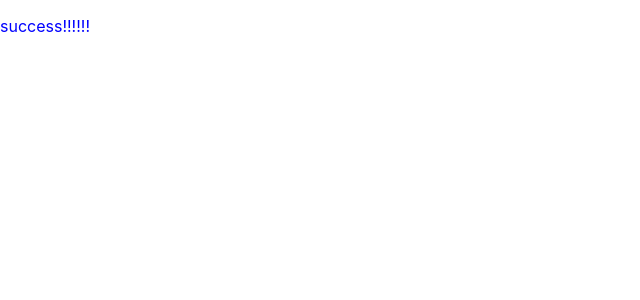
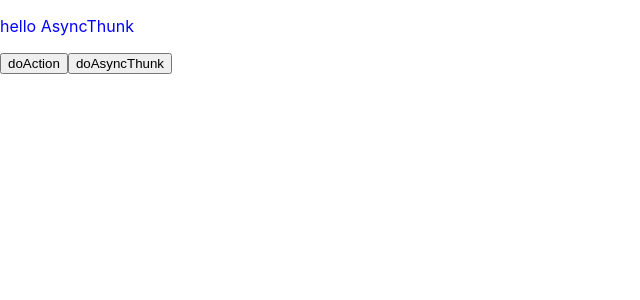
Before and after one commit to sochan-dev/nya-react, a Next.js app: page / in a window 1280 px wide. Shown: the top 300 px of the page, without its empty margins (0-640 px from the left). Built offline with nearby package versions, Linux system fonts and the light colour scheme.

Commit message:
reduxToolkitのcreateAsynkThunkを試してみたよ。事前知識の準備が終わった～

```diff
--- /dev/null
+++ b/src/components/Authentication/Auth.tsx
@@ -0,0 +1,15 @@
+import React, { useEffect, VFC } from 'react';
+
+interface props {
+  children: React.ReactNode;
+}
+
+const Auth: VFC<props> = ({ children }) => {
+  useEffect(() => {
+    console.log('認証');
+  }, []);
+
+  return <div>{children}</div>;
+};
+
+export default Auth;
--- a/src/components/Test.tsx
+++ b/src/components/Test.tsx
@@ -1,19 +1,25 @@
-import React from 'react';
+import React, { VFC } from 'react';
+import { useDispatch, useSelector } from 'react-redux';
+import {
+  switchLoading,
+  testCreateAsyncThunk,
+  getLoadingStatus,
+} from '../stores/slices/loadingStatusSlice';
 import Styles from 'styles/sass/test.module.scss';
 
-const Test: React.FC = () => {
-  type f = {
-    a: String;
-  };
+const Test: VFC = () => {
+  const dispatch = useDispatch();
+  const testLoadingStatus = useSelector(getLoadingStatus);
 
-  const b: f = {
-    a: 'd',
-  };
+  const doAction = () => dispatch(switchLoading('21-5-18'));
+  const doAsyncThunkAction = () => dispatch(testCreateAsyncThunk('非同期'));
 
   console.log('testLog');
   return (
     <div className={Styles.test}>
-      <p>success!!!!!!</p>
+      <p>{testLoadingStatus.testMessage}</p>
+      <button onClick={doAction}>doAction</button>
+      <button onClick={doAsyncThunkAction}>doAsyncThunk</button>
     </div>
   );
 };
--- a/src/pages/_app.js
+++ b/src/pages/_app.js
@@ -1,7 +1,16 @@
-import '../../styles/globals.css'
+import '../../styles/globals.css';
+import { store } from '../stores';
+import { Provider } from 'react-redux';
+import Auth from '../components/Authentication/Auth';
 
 function MyApp({ Component, pageProps }) {
-  return <Component {...pageProps} />
+  return (
+    <Provider store={store}>
+      <Auth>
+        <Component {...pageProps} />
+      </Auth>
+    </Provider>
+  );
 }
 
-export default MyApp
+export default MyApp;
--- a/src/pages/index.tsx
+++ b/src/pages/index.tsx
@@ -1,7 +1,7 @@
-import React from 'react';
+import React, { VFC } from 'react';
 
 import Test from '../components/Test';
-const Home: React.FC = () => {
+const Home: VFC = () => {
   return (
     <div>
       <Test />
--- /dev/null
+++ b/src/stores/index.ts
@@ -0,0 +1,18 @@
+import { configureStore, ThunkAction, Action } from '@reduxjs/toolkit';
+import loadingStatusReducer from './slices/loadingStatusSlice';
+
+export const store = configureStore({
+  reducer: {
+    loadingStatus: loadingStatusReducer,
+  },
+});
+
+export type RootState = ReturnType<typeof store.getState>;
+export type AppDispatch = typeof store.dispatch;
+
+export type AppThunk<ReturnType = void> = ThunkAction<
+  ReturnType,
+  RootState,
+  unknown,
+  Action<string>
+>;
--- /dev/null
+++ b/src/stores/slices/loadingStatusSlice.ts
@@ -0,0 +1,83 @@
+import { createAsyncThunk } from '@reduxjs/toolkit';
+import { createSlice, PayloadAction } from '@reduxjs/toolkit';
+import { AppDispatch, AppThunk, RootState } from '../../stores';
+
+/*////////////////////////////////////////////////
+  型宣言
+/*/ ///////////////////////////////////////////////
+//loadingStatusの初期値
+interface loadingStatus {
+  isLoading: boolean;
+  isSuccess: boolean;
+  isError: String;
+  testMessage: String;
+}
+//テスト処理のAsyncThunk
+type test = {
+  test: String;
+};
+/*////////////////////////////////////////////////
+  stateの初期値
+/*/ ///////////////////////////////////////////////
+const initialState: loadingStatus = {
+  isLoading: false,
+  isSuccess: false,
+  isError: null,
+  testMessage: 'hello AsyncThunk',
+};
+/*////////////////////////////////////////////////
+  createAsyncThunk
+/*/ ///////////////////////////////////////////////
+//テスト
+export const testCreateAsyncThunk = createAsyncThunk<
+  test,
+  String,
+  { dispatch: AppDispatch; state: RootState }
+>('loadingStatus/test', async (message, thunkApi) => {
+  let a = message;
+  await new Promise((resolve) =>
+    setTimeout(() => {
+      resolve((a += '完了'));
+    }, 1000),
+  );
+  return { test: a };
+});
+
+/*////////////////////////////////////////////////
+  createSlice
+/*/ ///////////////////////////////////////////////
+export const loadingStatusSlice = createSlice({
+  name: 'loadingStatus',
+  initialState,
+  //reducer
+  reducers: {
+    //読み込み中にする
+    switchLoading: (state, action: PayloadAction<string>) => {
+      state.isLoading = true;
+      state.isSuccess = false;
+      state.isError = null;
+      state.testMessage = action.payload + 'Action成功';
+    },
+  },
+  //AsyncThunkを扱うreducer
+  extraReducers: (builder) => {
+    builder.addCase(testCreateAsyncThunk.fulfilled, (state, action) => {
+      state.testMessage = action.payload.test;
+    });
+    builder.addCase(testCreateAsyncThunk.pending, (state, action) => {
+      state.testMessage = '読み込み中';
+    });
+  },
+});
+/*////////////////////////////////////////////////
+  Actions
+/*/ ///////////////////////////////////////////////
+export const { switchLoading } = loadingStatusSlice.actions;
+
+/*////////////////////////////////////////////////
+  Selector
+/*/ ///////////////////////////////////////////////
+
+export const getLoadingStatus = (state: RootState): loadingStatus => state.loadingStatus;
+
+export default loadingStatusSlice.reducer;
```
